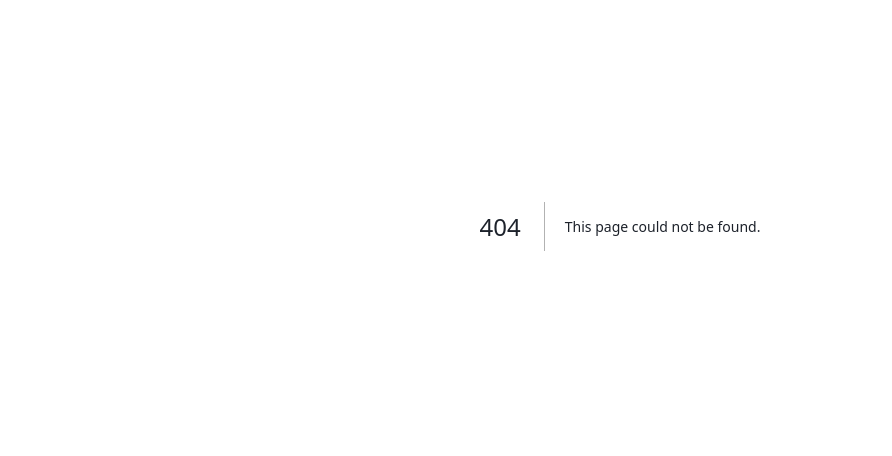
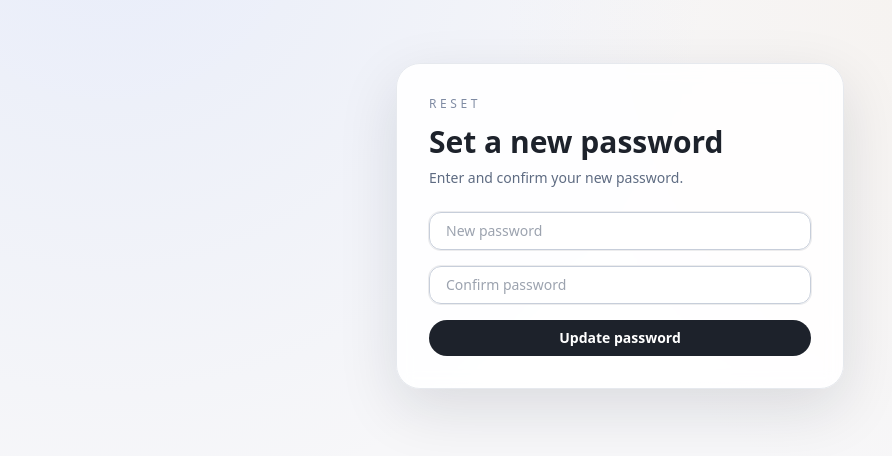
Before and after one commit to kumutlu/takeaway-stock, a Next.js app: page /auth/reset in a window 1280 px wide. Before the commit this address had no page. Shown: the part 174-630 px from the top of the page, without its empty margins (20-912 px from the left). Built offline with nearby package versions, Linux system fonts and the light colour scheme.

Commit message:
Add auth flows and role-based UI

```diff
--- a/src/app/(app)/layout.tsx
+++ b/src/app/(app)/layout.tsx
@@ -6,6 +6,6 @@ export default async function AppLayout({
 }: {
   children: React.ReactNode;
 }) {
-  await requireUser();
-  return <AppShell>{children}</AppShell>;
+  const { appUser } = await requireUser();
+  return <AppShell role={appUser.role}>{children}</AppShell>;
 }
--- a/src/app/(app)/orders/page.tsx
+++ b/src/app/(app)/orders/page.tsx
@@ -1,5 +1,6 @@
 import { getOrderNeedsForWeek, getWeekStart } from "@/lib/order-utils";
 import OrderNeedGroup from "@/components/order-need-group";
+import { requireUser } from "@/lib/auth";
 
 function groupBySupplier(items: Array<{ id: string; product: { supplierName: string; itemName: string; unit: string | null }; neededQty: number }>) {
   const grouped: Record<string, typeof items> = {};
@@ -11,6 +12,7 @@ function groupBySupplier(items: Array<{ id: string; product: { supplierName: str
 }
 
 export default async function OrdersPage() {
+  const { appUser } = await requireUser();
   const weekStart = getWeekStart();
   const needs = await getOrderNeedsForWeek(weekStart);
   const grouped = groupBySupplier(needs);
@@ -45,6 +47,7 @@ export default async function OrdersPage() {
               name: item.product.itemName,
               qty: `${item.neededQty} ${item.product.unit ?? ""}`.trim()
             }))}
+            allowBulk={appUser.role === "ADMIN"}
           />
         ))}
         {!needs.length && (
--- a/src/app/(auth)/login/actions.ts
+++ b/src/app/(auth)/login/actions.ts
@@ -12,7 +12,7 @@ export async function signInWithPassword(formData: FormData) {
   const { error, data } = await supabase.auth.signInWithPassword({ email, password });
 
   if (error) {
-    return;
+    redirect(`/login?error=${encodeURIComponent("Invalid email or password")}`);
   }
 
   if (data.user?.email) {
@@ -32,6 +32,17 @@ export async function signInWithPassword(formData: FormData) {
   redirect("/dashboard");
 }
 
+export async function signUpWithPassword(formData: FormData) {
+  const email = String(formData.get("email") ?? "");
+  const password = String(formData.get("password") ?? "");
+  const supabase = createSupabaseServerClient();
+  const { error } = await supabase.auth.signUp({ email, password });
+  if (error) {
+    redirect(`/login?error=${encodeURIComponent(error.message)}`);
+  }
+  redirect(`/login?message=${encodeURIComponent("Check your email to confirm your account.")}`);
+}
+
 export async function sendMagicLink(formData: FormData) {
   const email = String(formData.get("email") ?? "");
   const supabase = createSupabaseServerClient();
@@ -43,10 +54,22 @@ export async function sendMagicLink(formData: FormData) {
   });
 
   if (error) {
-    return;
+    redirect(`/login?error=${encodeURIComponent(error.message)}`);
   }
 
-  return;
+  redirect(`/login?message=${encodeURIComponent("Magic link sent. Check your email.")}`);
+}
+
+export async function sendPasswordReset(formData: FormData) {
+  const email = String(formData.get("email") ?? "");
+  const supabase = createSupabaseServerClient();
+  const { error } = await supabase.auth.resetPasswordForEmail(email, {
+    redirectTo: `${process.env.NEXT_PUBLIC_SITE_URL ?? "http://localhost:3000"}/auth/callback`
+  });
+  if (error) {
+    redirect(`/login?error=${encodeURIComponent(error.message)}`);
+  }
+  redirect(`/login?message=${encodeURIComponent("Password reset email sent.")}`);
 }
 
 export async function signInWithGoogle(formData: FormData) {
@@ -60,7 +83,7 @@ export async function signInWithGoogle(formData: FormData) {
   });
 
   if (error) {
-    return;
+    redirect(`/login?error=${encodeURIComponent(error.message)}`);
   }
 
   if (data.url) {
--- a/src/app/(auth)/login/page.tsx
+++ b/src/app/(auth)/login/page.tsx
@@ -1,12 +1,28 @@
-import { signInWithPassword, sendMagicLink, signInWithGoogle } from "./actions";
+import { signInWithPassword, sendMagicLink, signInWithGoogle, signUpWithPassword, sendPasswordReset } from "./actions";
 
-export default function LoginPage() {
+export default function LoginPage({
+  searchParams
+}: {
+  searchParams: Record<string, string | string[] | undefined>;
+}) {
+  const error = typeof searchParams.error === "string" ? searchParams.error : "";
+  const message = typeof searchParams.message === "string" ? searchParams.message : "";
   return (
     <main className="flex min-h-screen items-center justify-center px-6">
       <div className="w-full max-w-md rounded-3xl border border-ink-100 bg-white/90 p-8 shadow-card backdrop-blur">
         <p className="text-xs uppercase tracking-[0.3em] text-ink-400">Welcome</p>
         <h1 className="mt-3 text-3xl font-semibold text-ink-900">Sign in</h1>
         <p className="mt-2 text-sm text-ink-500">Email + password, magic link or Google.</p>
+        {error && (
+          <div className="mt-4 rounded-xl border border-rose-200 bg-rose-50 px-4 py-2 text-xs text-rose-600">
+            {error}
+          </div>
+        )}
+        {message && (
+          <div className="mt-4 rounded-xl border border-emerald-200 bg-emerald-50 px-4 py-2 text-xs text-emerald-700">
+            {message}
+          </div>
+        )}
 
         <form action={signInWithGoogle} className="mt-6">
           <button className="w-full rounded-full border border-ink-200 px-4 py-2 text-sm font-semibold text-ink-700">
@@ -39,6 +55,18 @@ export default function LoginPage() {
             Sign in
           </button>
         </form>
+        <form action={sendPasswordReset} className="mt-3 flex gap-2">
+          <input
+            className="w-full rounded-xl border border-ink-200 bg-white/90 px-4 py-2 text-xs shadow-ring"
+            placeholder="Email for reset"
+            type="email"
+            name="email"
+            required
+          />
+          <button className="rounded-full border border-ink-200 px-3 text-xs text-ink-700">
+            Reset
+          </button>
+        </form>
         <form action={sendMagicLink} className="mt-6 space-y-3 text-center text-sm text-ink-500">
           <input
             className="w-full rounded-xl border border-ink-200 bg-white/90 px-4 py-2 text-sm shadow-ring"
@@ -51,6 +79,31 @@ export default function LoginPage() {
             Send magic link
           </button>
         </form>
+
+        <div className="my-6 flex items-center gap-3 text-xs text-ink-400">
+          <span className="h-px flex-1 bg-ink-100" />
+          Create account
+          <span className="h-px flex-1 bg-ink-100" />
+        </div>
+        <form action={signUpWithPassword} className="space-y-3">
+          <input
+            className="w-full rounded-xl border border-ink-200 bg-white/90 px-4 py-2 text-sm shadow-ring"
+            placeholder="Email"
+            type="email"
+            name="email"
+            required
+          />
+          <input
+            className="w-full rounded-xl border border-ink-200 bg-white/90 px-4 py-2 text-sm shadow-ring"
+            placeholder="Password"
+            type="password"
+            name="password"
+            required
+          />
+          <button className="w-full rounded-full border border-ink-200 px-4 py-2 text-sm font-semibold text-ink-700">
+            Create account
+          </button>
+        </form>
       </div>
     </main>
   );
--- a/src/app/auth/callback/route.ts
+++ b/src/app/auth/callback/route.ts
@@ -4,11 +4,16 @@ import { createSupabaseServerClient } from "@/lib/supabase/server";
 export async function GET(request: Request) {
   const { searchParams, origin } = new URL(request.url);
   const code = searchParams.get("code");
+  const type = searchParams.get("type");
 
   if (code) {
     const supabase = createSupabaseServerClient();
     await supabase.auth.exchangeCodeForSession(code);
   }
 
+  if (type === "recovery") {
+    return NextResponse.redirect(`${origin}/auth/reset`);
+  }
+
   return NextResponse.redirect(`${origin}/dashboard`);
 }
--- /dev/null
+++ b/src/app/auth/reset/actions.ts
@@ -0,0 +1,20 @@
+"use server";
+
+import { redirect } from "next/navigation";
+import { createSupabaseServerClient } from "@/lib/supabase/server";
+
+export async function updatePassword(formData: FormData) {
+  const password = String(formData.get("password") ?? "");
+  const confirm = String(formData.get("confirm") ?? "");
+  if (!password || password !== confirm) {
+    redirect(`/auth/reset?error=${encodeURIComponent("Passwords do not match")}`);
+  }
+
+  const supabase = createSupabaseServerClient();
+  const { error } = await supabase.auth.updateUser({ password });
+  if (error) {
+    redirect(`/auth/reset?error=${encodeURIComponent(error.message)}`);
+  }
+
+  redirect(`/login?message=${encodeURIComponent("Password updated. Please sign in.")}`);
+}
--- /dev/null
+++ b/src/app/auth/reset/page.tsx
@@ -0,0 +1,42 @@
+import { updatePassword } from "./actions";
+
+export default function ResetPasswordPage({
+  searchParams
+}: {
+  searchParams: Record<string, string | string[] | undefined>;
+}) {
+  const error = typeof searchParams.error === "string" ? searchParams.error : "";
+  return (
+    <main className="flex min-h-screen items-center justify-center px-6">
+      <div className="w-full max-w-md rounded-3xl border border-ink-100 bg-white/90 p-8 shadow-card backdrop-blur">
+        <p className="text-xs uppercase tracking-[0.3em] text-ink-400">Reset</p>
+        <h1 className="mt-3 text-3xl font-semibold text-ink-900">Set a new password</h1>
+        <p className="mt-2 text-sm text-ink-500">Enter and confirm your new password.</p>
+        {error && (
+          <div className="mt-4 rounded-xl border border-rose-200 bg-rose-50 px-4 py-2 text-xs text-rose-600">
+            {error}
+          </div>
+        )}
+        <form action={updatePassword} className="mt-6 space-y-4">
+          <input
+            className="w-full rounded-xl border border-ink-200 bg-white/90 px-4 py-2 text-sm shadow-ring"
+            placeholder="New password"
+            type="password"
+            name="password"
+            required
+          />
+          <input
+            className="w-full rounded-xl border border-ink-200 bg-white/90 px-4 py-2 text-sm shadow-ring"
+            placeholder="Confirm password"
+            type="password"
+            name="confirm"
+            required
+          />
+          <button className="w-full rounded-full bg-ink-900 px-4 py-2 text-sm font-semibold text-white">
+            Update password
+          </button>
+        </form>
+      </div>
+    </main>
+  );
+}
--- a/src/components/app-shell.tsx
+++ b/src/components/app-shell.tsx
@@ -13,7 +13,13 @@ const navItems: { href: Route; label: string; icon: typeof LayoutGrid }[] = [
   { href: "/settings", label: "Settings", icon: Settings }
 ];
 
-export default function AppShell({ children }: { children: React.ReactNode }) {
+export default function AppShell({
+  children,
+  role
+}: {
+  children: React.ReactNode;
+  role: "ADMIN" | "STAFF";
+}) {
   return (
     <div className="min-h-screen bg-transparent">
       <div className="flex min-h-screen">
@@ -50,7 +56,7 @@ export default function AppShell({ children }: { children: React.ReactNode }) {
               </div>
               <div className="flex items-center gap-3">
                 <div className="hidden rounded-full bg-ink-900 px-3 py-1 text-xs font-semibold text-white md:block shadow-ring">
-                  Admin
+                  {role === "ADMIN" ? "Admin" : "Staff"}
                 </div>
                 <UserMenu />
               </div>
--- a/src/components/order-need-group.tsx
+++ b/src/components/order-need-group.tsx
@@ -15,12 +15,14 @@ export default function OrderNeedGroup({
   supplier,
   items,
   shareOnly = false,
-  shareText
+  shareText,
+  allowBulk = true
 }: {
   supplier: string;
   items: { id: string; name: string; qty: string }[];
   shareOnly?: boolean;
   shareText?: string;
+  allowBulk?: boolean;
 }) {
   const [hidden, setHidden] = useState(false);
   const [isPending, startTransition] = useTransition();
@@ -46,6 +48,7 @@ export default function OrderNeedGroup({
           <span className="text-xs text-ink-500">{items.length} items</span>
         </div>
         <div className="flex flex-wrap items-center gap-2">
+          {allowBulk && (
             <button
               type="button"
               disabled={isPending}
@@ -59,6 +62,7 @@ export default function OrderNeedGroup({
             >
               Mark all done
             </button>
+          )}
           <OrderShare
             supplier={supplier}
             items={items.map((item) => ({ name: item.name, qty: item.qty }))}
```
Lines whose indentation alone changed are shown as unchanged.
